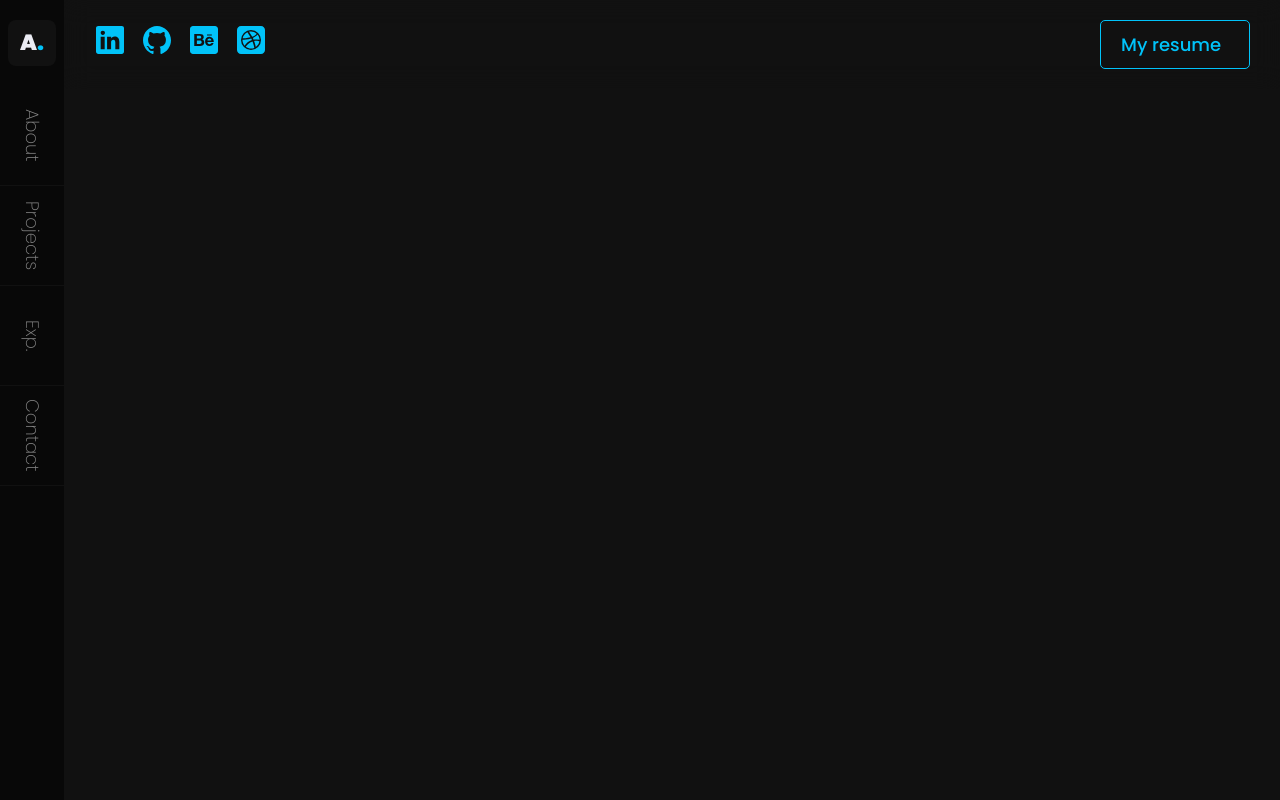
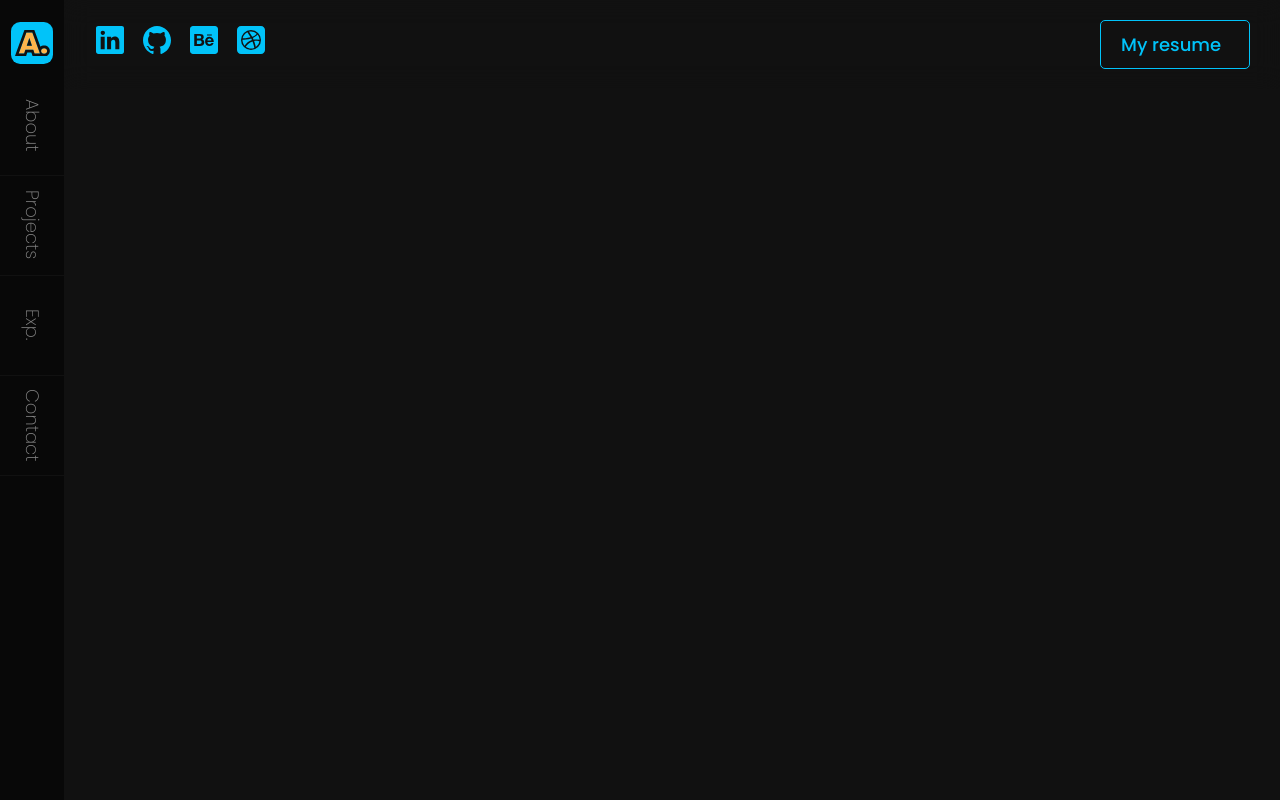
Before and after one commit to AmarTanveer/my-portfolio, a React (Vite) app: page / in a window 1280 px wide. Shown: the top 800 px of the page. Built offline with nearby package versions, Linux system fonts and the light colour scheme.

Commit message:
Added logo in the sidebar

```diff
--- a/src/content/Content.css
+++ b/src/content/Content.css
@@ -306,6 +306,7 @@
 
 .contactme h3 {
   font-weight: 200;
+
 }
 .contactme {
   display: grid;
--- a/src/sidebar/Sidebar.css
+++ b/src/sidebar/Sidebar.css
@@ -4,7 +4,7 @@
   flex-direction: column;
   width: 5%;
   height: 100vh;
-  padding: 20px 0px;
+  padding: 10px 0px;
   background-color: var(--semidark);
   position: fixed;
   z-index: 100;
@@ -28,14 +28,11 @@
   border-right: 3px solid var(--blue);
 }
 
-.Sidebar p {
-  align-self: center;
-  background: var(--dark);
-  font-size: 22px;
-  line-height: 22px;
-  font-weight: 900;
-  color: rgb(235, 236, 243);
-  padding: 12px;
-  border-radius: 8px;
-  margin-bottom: 20px;
+.logo {
+  display: flex;
+  align-items: center;
+  justify-content: center;
+  padding: 12px 0px;
+  margin: 0px;
+
 }
--- a/src/sidebar/Sidebar.jsx
+++ b/src/sidebar/Sidebar.jsx
@@ -2,6 +2,7 @@ import React from "react";
 import "./Sidebar.css";
 import "../index.css";
 import Content from "../content/Content";
+import logo from "../../public/logoportfolio.svg";
 
 function Sidebar() {
   function scrollTo(sectionId) {
@@ -9,9 +10,10 @@ function Sidebar() {
   }
   return (
     <div className="Sidebar">
-      <p onClick={() => scrollTo("intro")} style={{cursor: "pointer"}}>
-        A<span style={{ color: "var(--blue)" }}>.</span>
-      </p>
+      <div className="logo" onClick={() => scrollTo("intro")} style={{cursor: "pointer"}}>
+
+        <img src={logo} alt="" style={{width: "65%", objectFit: "cover"}}/>
+      </div>
 
       <h3 onClick={() => scrollTo("about")}  style={{cursor: "pointer"}}>About</h3>
       <h3 onClick={() => scrollTo("projects")}  style={{cursor: "pointer"}}>Projects</h3>
```
